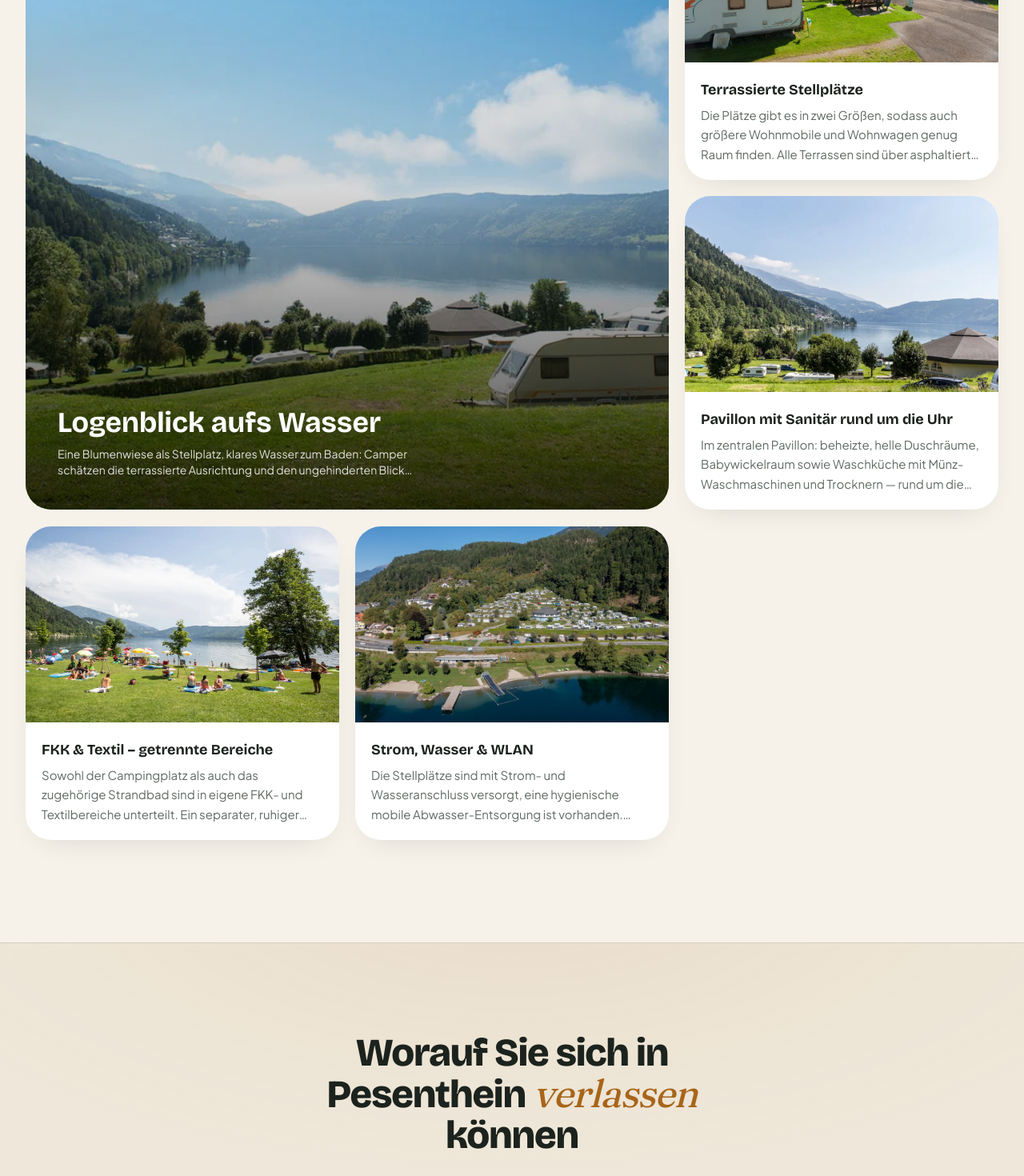
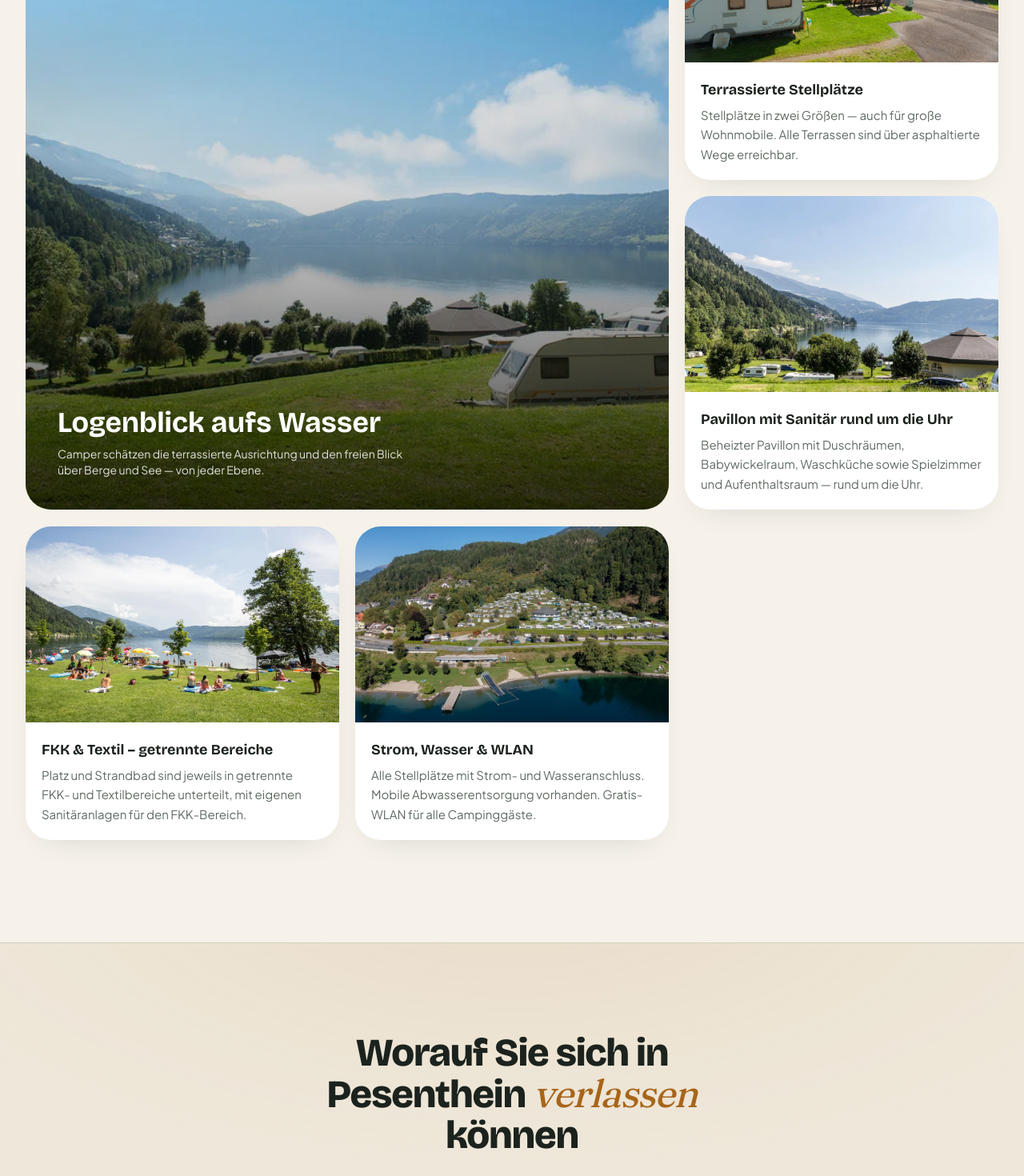
Before and after one commit to Lellino-Elias/pesenthein-camping-demo, a Next.js app: page / in a window 1280 px wide. Shown: the part 2320-3790 px from the top of the page at 80% size. Built offline with nearby package versions, Linux system fonts and the light colour scheme.

Commit message:
pesenthein — campsite demo 2026-06-14 23:28:22

```diff
--- a/src/content/campsites/pesenthein.ts
+++ b/src/content/campsites/pesenthein.ts
@@ -86,27 +86,27 @@ export const pesenthein: CampsiteConfig = {
     features: [
       {
         title: "Logenblick aufs Wasser",
-        text: "Eine Blumenwiese als Stellplatz, klares Wasser zum Baden: Camper schätzen die terrassierte Ausrichtung und den ungehinderten Blick auf Berge und See.",
+        text: "Camper schätzen die terrassierte Ausrichtung und den freien Blick über Berge und See — von jeder Ebene.",
         image: { src: `${IMG}/logenblick-wiese-see.webp`, alt: "Wiesen-Stellplätze mit weitem Blick über den Millstätter See" },
       },
       {
         title: "Terrassierte Stellplätze",
-        text: "Die Plätze gibt es in zwei Größen, sodass auch größere Wohnmobile und Wohnwagen genug Raum finden. Alle Terrassen sind über asphaltierte Wege gut erreichbar.",
+        text: "Stellplätze in zwei Größen — auch für große Wohnmobile. Alle Terrassen sind über asphaltierte Wege erreichbar.",
         image: { src: `${IMG}/stellplaetze-terrassen.webp`, alt: "Terrassierte Stellplätze mit Wohnwagen und asphaltierten Wegen in Pesenthein" },
       },
       {
         title: "Pavillon mit Sanitär rund um die Uhr",
-        text: "Im zentralen Pavillon: beheizte, helle Duschräume, Babywickelraum sowie Waschküche mit Münz-Waschmaschinen und Trocknern — rund um die Uhr verfügbar. Dazu Spielzimmer, TV- und Aufenthaltsraum.",
+        text: "Beheizter Pavillon mit Duschräumen, Babywickelraum, Waschküche sowie Spielzimmer und Aufenthaltsraum — rund um die Uhr.",
         image: { src: `${IMG}/pavillon-sanitaer.webp`, alt: "Zentraler Pavillon des Campingplatzes Pesenthein über dem See" },
       },
       {
         title: "FKK & Textil – getrennte Bereiche",
-        text: "Sowohl der Campingplatz als auch das zugehörige Strandbad sind in eigene FKK- und Textilbereiche unterteilt. Ein separater, ruhiger FKK-Bereich mit eigenen Sanitäranlagen wahrt die nötige Privatsphäre.",
+        text: "Platz und Strandbad sind jeweils in getrennte FKK- und Textilbereiche unterteilt, mit eigenen Sanitäranlagen für den FKK-Bereich.",
         image: { src: `${IMG}/fkk-textil-strandbad.webp`, alt: "Liegewiese am Strandbad Pesenthein mit Blick auf den Millstätter See" },
       },
       {
         title: "Strom, Wasser & WLAN",
-        text: "Die Stellplätze sind mit Strom- und Wasseranschluss versorgt, eine hygienische mobile Abwasser-Entsorgung ist vorhanden. Gratis-WLAN gibt es für unsere Campinggäste am Platz.",
+        text: "Alle Stellplätze mit Strom- und Wasseranschluss. Mobile Abwasserentsorgung vorhanden. Gratis-WLAN für alle Campinggäste.",
         image: { src: `${IMG}/luftaufnahme-camping-see.webp`, alt: "Luftaufnahme der terrassierten Stellplätze von Camping Pesenthein am See" },
       },
     ],
@@ -120,14 +120,14 @@ export const pesenthein: CampsiteConfig = {
       {
         name: "Seeapartment „Fischerhütte“",
         kind: "Ferienhaus am See · 2 Personen",
-        text: "Exklusives 45-m²-Apartment in direkter Seelage mit großer Terrasse, Küche, Wohn-/Essbereich, Doppelbett und Bad mit Dusche/WC. Bettwäsche, Handtücher und Föhn inklusive. Arrangement ab € 375 p. P. / 2 Nächte inkl. Halbpension & 3 Tage Kärnten Badehaus Millstätter See.",
+        text: "45-m²-Apartment direkt am See mit Terrasse, Küche, Doppelbett und Bad. Bettwäsche, Handtücher und Föhn inklusive.",
         image: { src: `${IMG}/fischerhuette-wohnen-seeblick.webp`, alt: "Wohn- und Essbereich der Fischerhütte mit offener Terrasse und Seeblick" },
         features: ["2 Personen", "ca. 45 m²", "direkte Seelage", "eigene Terrasse"],
       },
       {
         name: "Biwak „Freiheit | Libertà“",
         kind: "Übernachtung unter den Sternen · 2 Personen",
-        text: "Von der höchsten Terrasse des Platzes ein fantastischer Panoramablick auf den See — geschützt vor neugierigen Blicken. Inklusive 3-Gang-Abendmenü, Frühstückskorb, Flasche Sekt und Eintritt ins Kärnten Badehaus. Ein 2016 gestartetes Leuchtturmprojekt.",
+        text: "Panoramablick vom höchsten Terrassenplatz — inklusive 3-Gang-Abendmenü, Frühstückskorb, Sekt und Badehaus-Eintritt.",
         image: { src: `${IMG}/biwak-unter-sternen.webp`, alt: "Blick aus dem Biwak Freiheit auf die Terrasse mit Panoramablick über den Millstätter See" },
         priceFrom: 250,
         features: ["2 Personen", "Panoramablick", "inkl. Abendmenü & Sekt", "inkl. Badehaus-Eintritt"],
```
